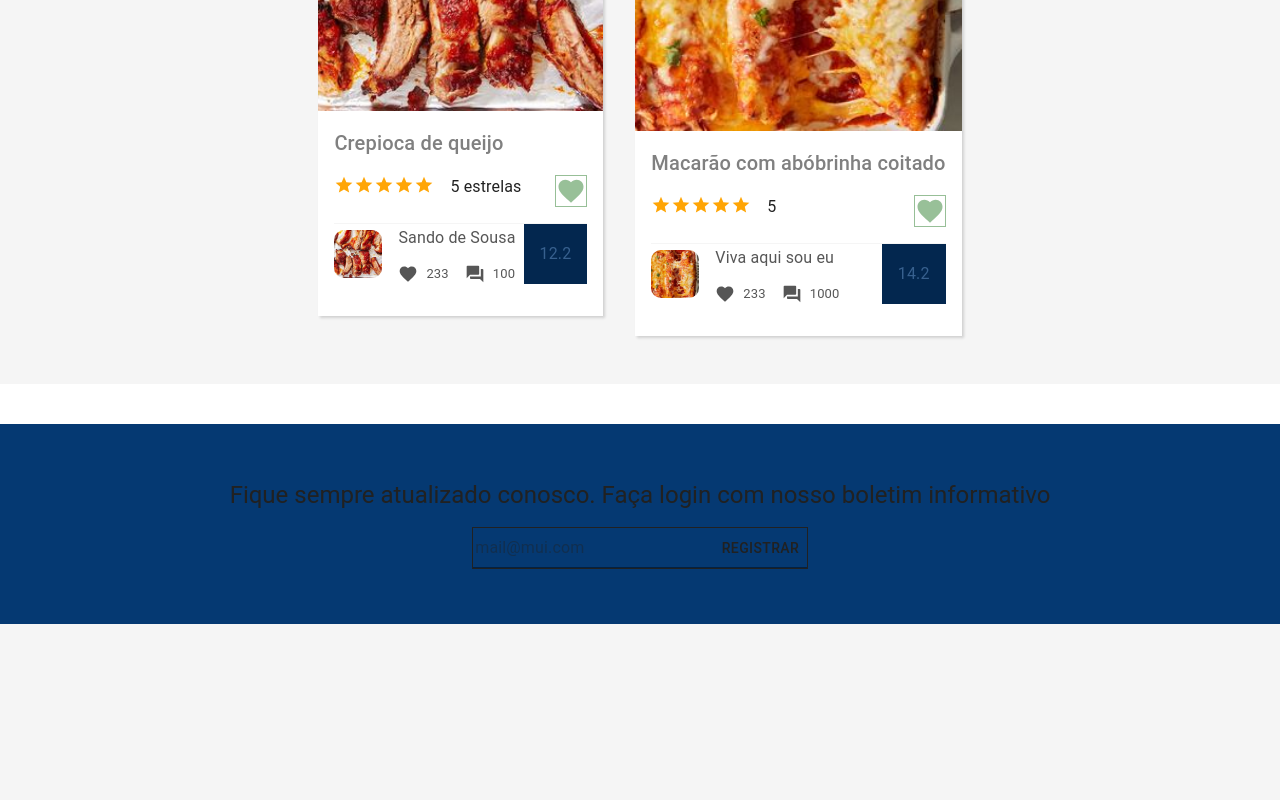
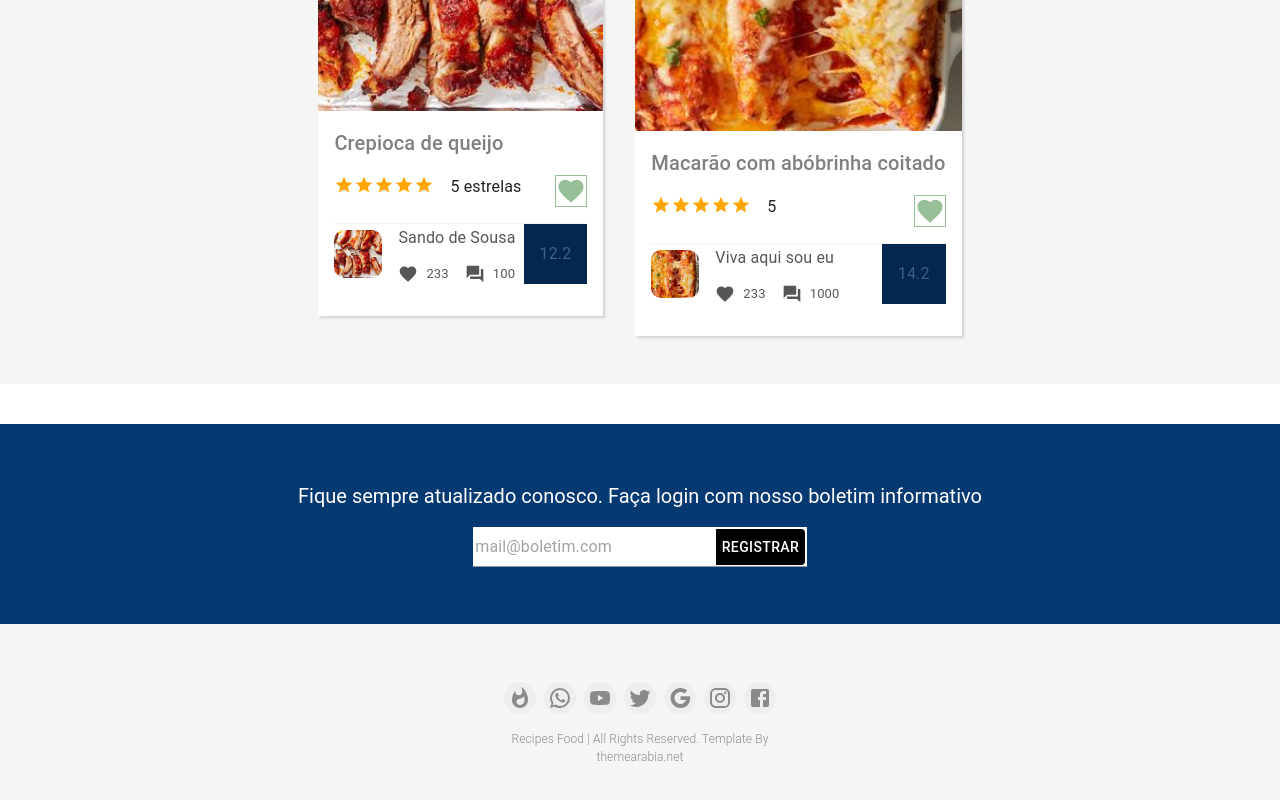
Before and after one commit to camotio022/app-receitas, a React (Vite) app: page / in a window 1280 px wide. Shown: the part 1301-2101 px from the top of the page. Built offline with nearby package versions, Linux system fonts and the light colour scheme.

Commit message:
Termindo dashboard

```diff
--- a/src/componentes/BASEBOARD/index.jsx
+++ b/src/componentes/BASEBOARD/index.jsx
@@ -1,8 +1,17 @@
 import { Button, Card, Input, Typography } from "@mui/material"
 import { Stack } from "@mui/system"
-import { Mail as MailIcon } from "@mui/icons-material"
+import {
+    Mail as MailIcon,
+    Facebook as FacebookIcon,
+    Instagram as InstagramIcon,
+    YouTube as YouTubeIcon,
+    Google as GoogleIcon,
+    Twitter as TwitterIcon,
+    WhatsApp as WhatsAppIcon,
+    Whatshot as WhatshotIcon
+} from "@mui/icons-material"
 import { dark, light } from "@mui/material/styles/createPalette"
-import { pink } from "@mui/material/colors"
+import { grey, pink } from "@mui/material/colors"
 import * as Tag from "./index";
 export const Dashboard = () => {
     return (
@@ -18,38 +27,90 @@ export const Dashboard = () => {
             }}>
                 <Tag.StackMui sx={{
                 }}>
-                    <Typography variant="h5">Fique sempre atualizado conosco. Faça login com nosso boletim informativo</Typography>
+                    <Typography sx={{
+                        textAlign: "left",
+                        fontSize: "20px",
+                        color: "#fff",
+                        lineHeight: "30px",
+                        margin: 0,
+                    }} variant="h5">Fique sempre atualizado conosco. Faça login com nosso boletim informativo</Typography>
 
                     <Input
-
+                        placeholder="mail@boletim.com"
                         sx={{
                             '--Input-decoratorChildHeight': '100%',
-                            borderRadius: 'none',
-                            border: '1px solid',
+                            background: '#fff',
+                            border: 'nobe',
                             padding: '2px',
+                            outline: 'none',
                         }}
-                        placeholder="mail@mui.com"
                         type="email"
                         required
-                        // value={data.email}
-                        // onChange={(event) =>
-                        //     setData({ email: event.target.value, status: 'initial' })
-                        // }
-                        // error={data.status === 'failure'}
                         endAdornment={
                             <Button
                                 variant="solid"
-                                color="primary"
-                                // loading={data.status === 'loading'}
                                 type="submit"
-                                sx={{ borderTopLeftRadius: 0, borderBottomLeftRadius: 0
-                                 }}
+                                sx={{
+                                    borderTopLeftRadius: 0, borderBottomLeftRadius: 0,
+                                    color: 'white',
+                                    backgroundColor: 'black',
+                                    "&:hover": {
+                                        color: 'white',
+                                        backgroundColor: 'green',
+                                    }
+                                }}
                             >
                                 Registrar
                             </Button>
                         }
                     />
                 </Tag.StackMui>
+
+                <Stack sx={{
+                    display: 'flex',
+                    alignItems: 'center',
+                    justifyContent: 'center',
+                    gap: '1rem',
+                    width: '100%',
+                    height: '100%',
+                }}>
+                    <Stack direction='row' gap={1} >
+                        {[<WhatshotIcon />, <WhatsAppIcon />, <YouTubeIcon />, <TwitterIcon />, <GoogleIcon />, <InstagramIcon />, <FacebookIcon />].map((i) => {
+                            return (
+                                <>
+                                    <Stack sx={{
+                                        display: 'flex',
+                                        alignItems: 'center',
+                                        justifyContent: 'center',
+                                        height: '2rem',
+                                        width: '2rem',
+                                        color: '#8a8a8a',
+                                        // background: '#f5f5f5f5',
+                                        backgroundColor: grey[200],
+                                        fontSize: "16px",
+                                        borderRadius: '50%',
+                                        fontStyle: "normal",
+                                        fontVariant: "normal",
+                                        textRendering: "auto",
+                                        lineHeight: 1,
+                                    }}>
+                                        {i}
+                                    </Stack>
+                                </>
+                            )
+                        })}
+                    </Stack>
+                    <Typography sx={{
+                        textAlign: 'center',
+                        width: '20rem',
+                        color: '#8c8c8c',
+                        fontWeight: '300',
+                        fontSize: '12px'
+                    }}>
+                        Recipes Food | All Rights Reserved.
+                        Template By themearabia.net
+                    </Typography>
+                </Stack>
             </Stack >
         </>
     )
```
